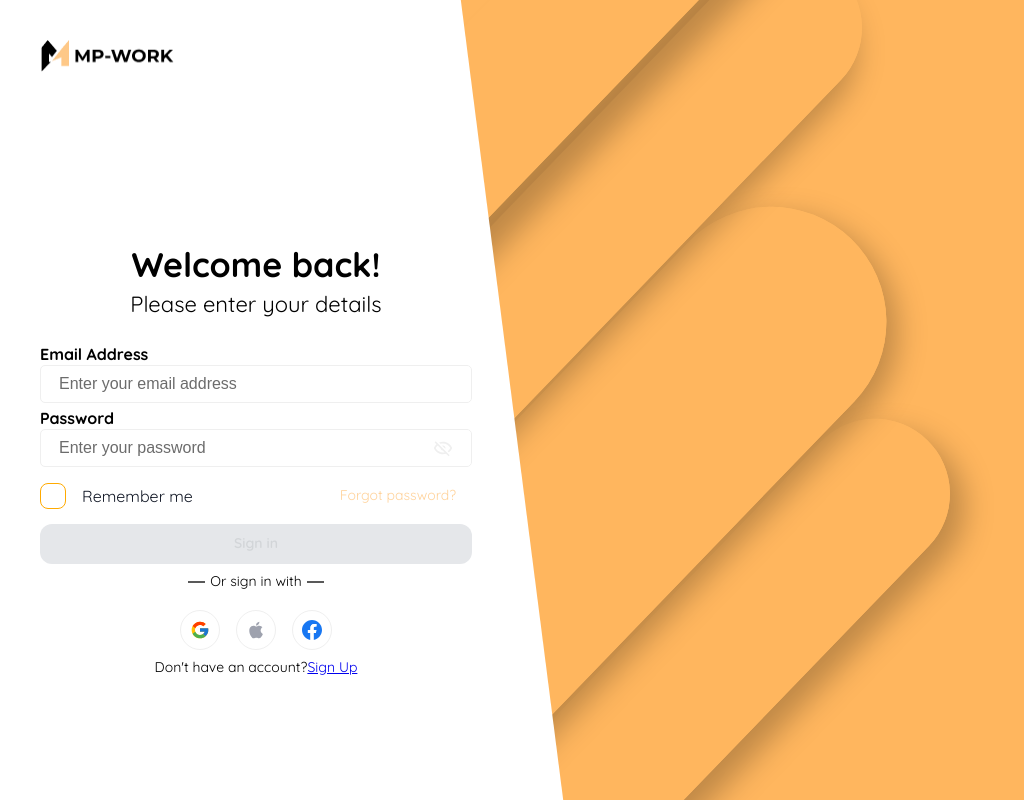
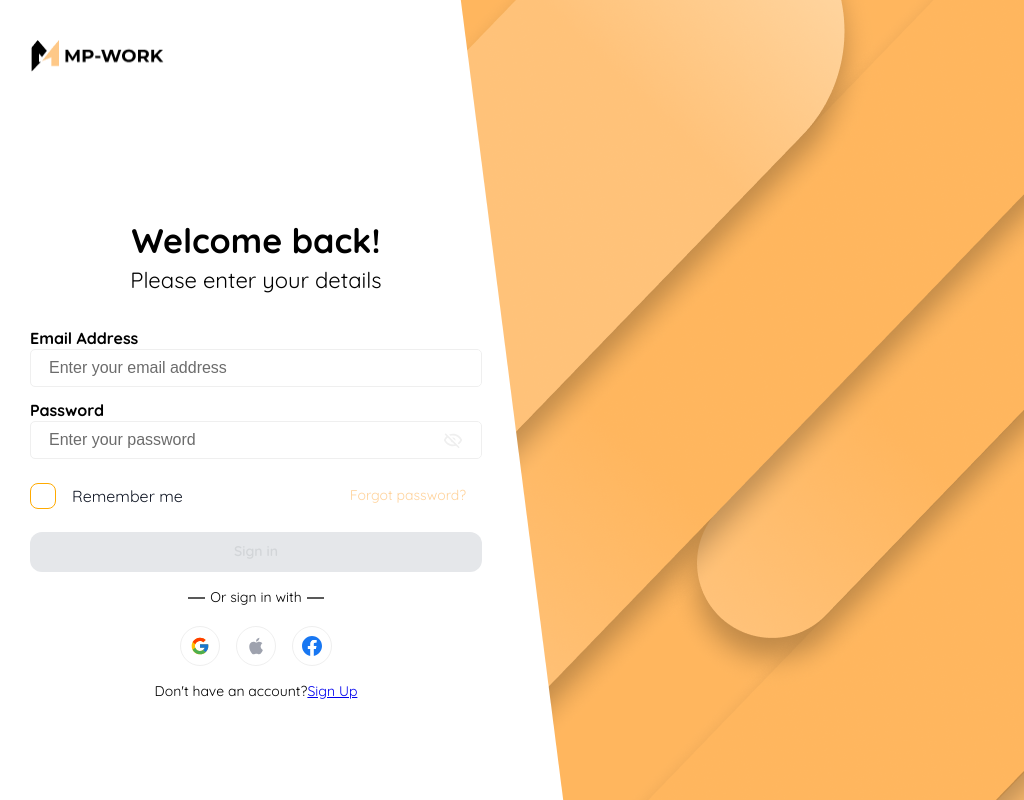
Before and after one commit to LeGiau11/mp-work, a Next.js app: page /Login in a window 1024 px wide. Built offline with nearby package versions, Linux system fonts and the light colour scheme.

Commit message:
update style login

```diff
--- a/src/pages/Login/Login.module.scss
+++ b/src/pages/Login/Login.module.scss
@@ -39,11 +39,13 @@ $pace: 40px;
 	width: $screen-width;
 	height: $screen-height;
 	position: relative;
+	background-image: url("../../../public/images/image_login.png");
+	background-position: center;
 }
 
 .logo {
 	margin-top: 40px;
-  margin-left: 7%;
+    margin-left: 7%;
 }
 
 .form {
@@ -126,7 +128,7 @@ $pace: 40px;
 	display: flex;
 	flex-direction: column;
 	justify-content: center;
-	gap: $gap / 2;
+	gap: $gap + 4;
 
 	width: 100%;
 }
@@ -214,7 +216,7 @@ $pace: 40px;
 .backgroundHidden{
 	width: 100%;
 
-	background: $primary-500;
+	background: transparent;
 	display: flex;
 	align-items: center;
 	justify-content: center;
@@ -233,8 +235,7 @@ $pace: 40px;
 	left: 0;
 	z-index: 99;
 	background: transparent;
-	clip-path: polygon(0 0, 45% 0%, 55% 100%, 0 100%);
-	-webkit-clip-path: polygon(0 0, 45% 0%, 55% 100%, 0 100%);
+
 	background: white;
 }
 
@@ -248,103 +249,9 @@ $pace: 40px;
 // 	// -webkit-clip-path: polygon(0 0, 100% 0, 100% 100%, 15% 100%);
 // }
 
-.shape {
-	transform: rotate(134deg);
-	transform-origin: top left;
-
-	width: 1351px;
-	height: 200px;
-	position: absolute;
-
-	&1 {
-		width: 784px;
-		height: 220px;
-		// left: 460.4px;
-		// top: 126.67px;
-		background: linear-gradient(90deg, #ffd6a2 0%, #ffc279 30%, #ffc279 100%);
-		box-shadow: 0px -20px 30px rgba(0, 0, 0, 0.25);
-		border-radius: 200px;
-		z-index: 5;
-		left: 78%;
-    	top: 11%;
-	}
-
-	&2 {
-		width: 1351px;
-		height: 200px;
-		left: 105%;
-		top: 0%;
-		z-index: 4;
-		border-radius: 150px;
-		box-shadow: 0px -20px 30px rgba(0, 0, 0, 0.25);
-		background: linear-gradient(
-			90deg,
-			#ffb65e 0%,
-			#ffb65e 20%,
-			#ffb65e 40%,
-			#ffb65e 70%,
-			#ffc279 90%,
-			#ffce94 100%
-		);
-	}
-
-	&3 {
-		width: 854.42px;
-		height: 130px;
-		left: 111%;
-		top: 11%;
-
-
-		background: linear-gradient(
-			90deg,
-			rgb(255, 182, 94) 0%,
-			rgb(255, 182, 94) 70%,
-			rgb(255, 194, 121) 100%
-		);
-		box-shadow: rgba(0, 0, 0, 0.25) 0px -20px 30px;
-		border-radius: 200px;
-		z-index: 3;
-	}
-
-	&4 {
-		width: 1171.59px;
-		height: 210px;
-		left: 117%;
-		top: 35%;
-		background: linear-gradient(
-			90deg,
-			rgb(255, 182, 94) 0%,
-			rgb(255, 182, 94) 20%,
-			rgb(255, 182, 94) 40%,
-			rgb(255, 182, 94) 70%,
-			rgb(255, 182, 94) 90%,
-			rgb(255, 206, 148) 100%
-		);
-		box-shadow: rgba(0, 0, 0, 0.25) 0px -20px 30px;
-		border-radius: 150px;
-		z-index: 2;
-	}
-
-	&5 {
-		width: 854.42px;
-		height: 120px;
-		left: 130%;
-		top: 33%;
-		background: linear-gradient(
-			90deg,
-			rgb(255, 182, 94) 0%,
-			rgb(255, 182, 94) 70%,
-			rgb(255, 194, 121) 100%
-		);
-		box-shadow: rgba(0, 0, 0, 0.25) 0px -20px 30px;
-		border-radius: 200px;
-		z-index: 1;
-	}
-}
-
 @media (max-width: 575.98px) {
-	.wrapper {
-		gap: $gap * 3;
+	.container{
+		background: none;
 	}
 
 	.form {
@@ -364,7 +271,7 @@ $pace: 40px;
 	}
 
 	.wrapper {
-		padding: 0;
+		padding: 0 12px;
 
 		justify-content: center;
 
@@ -377,9 +284,13 @@ $pace: 40px;
 }
 
 @media (min-width: 576px) and (max-width: 767.98px) {
+	.container{
+		background: none;
+	}
 	/* CSS cho tablet nhỏ và mobile hor */
 	.form {
 		gap: 10px;
+		width: 100%;
 	}
 
 	.logo {
@@ -389,8 +300,8 @@ $pace: 40px;
 	}
 
 	.wrapper {
-		padding: 0 10px;
-		gap: $gap * 3;
+		padding: 0 12px;
+		gap: $gap + 4;
 	}
 
 	.inputs {
@@ -405,13 +316,15 @@ $pace: 40px;
 			font-size: 18px;
 		}
 	}
-	.backgroundSection {
-		display: none;
-	}
 }
 
 // /* Tablet lớn (768px đến 991px) */
 @media (min-width: 768px) and (max-width: 991.98px) {
+
+	.backgroundShow{
+		clip-path: polygon(0 0, 45% 0%, 55% 100%, 0 100%);
+		-webkit-clip-path: polygon(0 0, 45% 0%, 55% 100%, 0 100%);
+	}
 	/* CSS cho tablet lớn */
 	.form {
 		gap: 10px;
@@ -433,96 +346,25 @@ $pace: 40px;
 // mode pc normal
 @media (min-width: 992px) and (max-width: 1199.98px) {
 	/* CSS cho desktop phổ thông */
-
+	.backgroundShow{
+		clip-path: polygon(0 0, 45% 0%, 55% 100%, 0 100%);
+		-webkit-clip-path: polygon(0 0, 45% 0%, 55% 100%, 0 100%);
+	}
 	.logo {
-		margin-left: 30px;
+		margin-left: 20px;
 	}
 
 	.wrapper {
-		padding: 0 $padding-local * 4;
-		gap: $gap;
-	}
-
-	.shape {
-		&1 {
-			left: 421.4px;
-			top: 47.67px;
-			width: 784px;
-			height: 200px;
-			box-shadow: 0px -30px 30px rgba(0, 0, 0, 0.25);
-		}
-
-		&2 {
-			left: 807.34px;
-			top: -112.07px;
-			width: 1351px;
-			height: 150px;
-			box-shadow: 0px -30px 30px rgba(0, 0, 0, 0.25);
-		}
-
-		&3 {
-			left: 893.08px;
-			top: 26.43px;
-			width: 854.42px;
-			height: 150px;
-			box-shadow: rgba(0, 0, 0, 0.25) 21px -11px 30px;
-		}
-
-		&4 {
-			left: 933.5px;
-			top: 318.93px;
-			width: 1171.59px;
-			height: 230px;
-			box-shadow: rgba(0, 0, 0, 0.25) 0px -15px 30px;
-		}
-
-		&5 {
-			left: 981.08px;
-			top: 492.43px;
-			width: 854.42px;
-			height: 150px;
-			box-shadow: rgba(0, 0, 0, 0.25) 0px -20px 30px;
-		}
+		padding: 0 $padding-local * 3;
+		gap: $gap * 2;
 	}
 }
 
 /* mode pc large and  very large*/
-@media screen and (min-width: 1440px){
-	.shape {
-		&1 {
-			width: 1200px;
-			height: 250px;
-			left: 79%;
-			top: 9%;
-		}
-
-		&2 {
-			width: 1700px;
-			height: 220px;
-			left: 104%;
-			top: 1%;
-		}
-
-		&3 {
-			width: 1200px;
-			height: 200px;
-			left: 115%;
-			top: 10%;
-		}
-
-		&4 {
-			width: 1171.59px;
-			height: 210px;
-			left: 117%;
-			top: 35%;
-		}
-
-		&5 {
-			width: 854.42px;
-			height: 120px;
-			left: 130%;
-			top: 33%;
-		}
+@media screen and (min-width: 1200px){
+	.backgroundShow{
+		clip-path: polygon(0 0, 45% 0%, 55% 100%, 0 100%);
+		-webkit-clip-path: polygon(0 0, 45% 0%, 55% 100%, 0 100%);
 	}
 }
 
--- a/src/pages/Login/index.tsx
+++ b/src/pages/Login/index.tsx
@@ -12,6 +12,7 @@ import { Apple, Facebook, Google } from "@/svg";
 import { FooterLogin } from "@/layout";
 import { Button, Checkbox, Input, InputPassword } from "@/components";
 import styles from "./Login.module.scss";
+import hinh from "../../../public/images/image_login.png";
 
 // const loginErrorMessagesSchema = Yup.object({
 //   username: Yup.string()
@@ -140,13 +141,7 @@ export default function Login() {
 
 	return (
 		<section className={styles.container}>
-			<div className={styles.backgroundHidden}>
-				<div className={clsx(styles.shape, styles.shape5)}></div>
-				<div className={clsx(styles.shape, styles.shape4)}></div>
-				<div className={clsx(styles.shape, styles.shape3)}></div>
-				<div className={clsx(styles.shape, styles.shape2)}></div>
-				<div className={clsx(styles.shape, styles.shape1)}></div>
-			</div>
+			<div className={styles.backgroundHidden}></div>
 			<div className={styles.backgroundShow}>
 				<div className={styles.form}>
 					<div className={styles.logo}>
```
Also changed, not shown: public/images/image_login.png (added).
